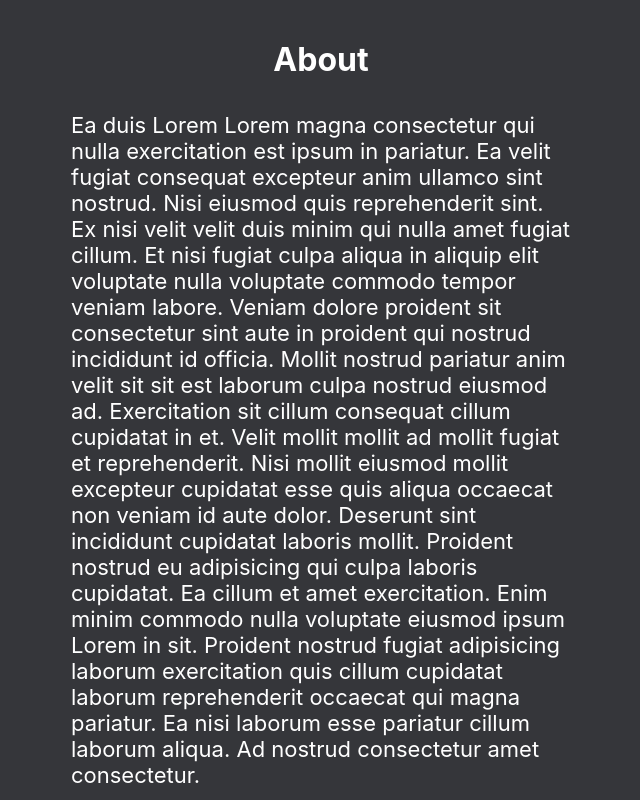
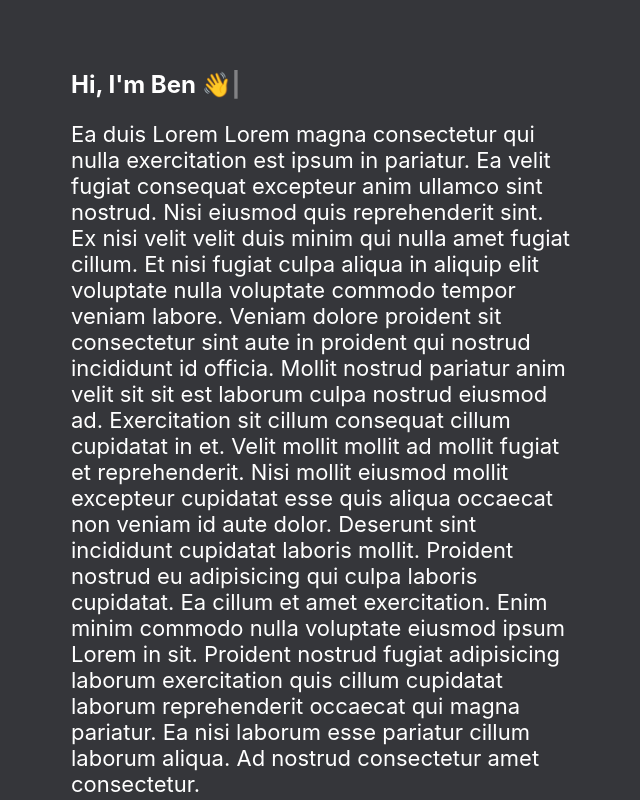
Before and after one commit to Thadman/bens-site, a React (Create React App) app: page /about in a window 1280 px wide. Shown: the whole page, without its empty margins (319-959 px from the left). Built offline with nearby package versions, Linux system fonts and the light colour scheme; what react-animations would draw is missing.

Commit message:
added typing finctionality with typed.js, need the about content

```diff
--- a/package.json
+++ b/package.json
@@ -15,7 +15,8 @@
     "react-fontawesome": "^1.7.1",
     "react-router-dom": "^5.2.0",
     "react-scripts": "3.4.3",
-    "styled-components": "^5.2.0"
+    "styled-components": "^5.2.0",
+    "typed.js": "^2.0.11"
   },
   "scripts": {
     "start": "react-scripts start",
--- a/public/index.html
+++ b/public/index.html
@@ -28,6 +28,7 @@
   </head>
   <body>
     <noscript>You need to enable JavaScript to run this app.</noscript>
+    <script src="https://cdn.jsdelivr.net/npm/typed.js@2.0.11"></script>
     <div id="root"></div>
     <!--
       This HTML file is a template.
--- a/src/About.js
+++ b/src/About.js
@@ -1,33 +1,56 @@
 import React from "react";
+import Typed from "typed.js";
 
-export default function About() {
+export default class About extends React.Component {
+  componentDidMount() {
+    const options = {
+      strings: ["Hi, I'm Ben 👋"],
+      typeSpeed: 40,
+      backSpeed: 40,
+    };
+    this.typed = new Typed(this.el, options);
+  }
+
+  componentWillUnmount() {
+    this.typed.destroy();
+  }
+  render() {
     return (
       <>
         <div className="about-main-container">
-        <h1>About</h1>
+          {/* <h1>About</h1> */}
           <div className="about-small-container">
+            <h2>
+              <span
+                ref={(el) => {
+                  this.el = el;
+                }}
+              />
+            </h2>
             <p>
               Ea duis Lorem Lorem magna consectetur qui nulla exercitation est
-            ipsum in pariatur. Ea velit fugiat consequat excepteur anim ullamco
-            sint nostrud. Nisi eiusmod quis reprehenderit sint. Ex nisi velit
-            velit duis minim qui nulla amet fugiat cillum. Et nisi fugiat culpa
-            aliqua in aliquip elit voluptate nulla voluptate commodo tempor
-            veniam labore. Veniam dolore proident sit consectetur sint aute in
-            proident qui nostrud incididunt id officia. Mollit nostrud pariatur
-            anim velit sit sit est laborum culpa nostrud eiusmod ad.
-            Exercitation sit cillum consequat cillum cupidatat in et. Velit
-            mollit mollit ad mollit fugiat et reprehenderit. Nisi mollit eiusmod
-            mollit excepteur cupidatat esse quis aliqua occaecat non veniam id
-            aute dolor. Deserunt sint incididunt cupidatat laboris mollit.
-            Proident nostrud eu adipisicing qui culpa laboris cupidatat. Ea
-            cillum et amet exercitation. Enim minim commodo nulla voluptate
-            eiusmod ipsum Lorem in sit. Proident nostrud fugiat adipisicing
-            laborum exercitation quis cillum cupidatat laborum reprehenderit
-            occaecat qui magna pariatur. Ea nisi laborum esse pariatur cillum
-            laborum aliqua. Ad nostrud consectetur amet consectetur.
+              ipsum in pariatur. Ea velit fugiat consequat excepteur anim
+              ullamco sint nostrud. Nisi eiusmod quis reprehenderit sint. Ex
+              nisi velit velit duis minim qui nulla amet fugiat cillum. Et nisi
+              fugiat culpa aliqua in aliquip elit voluptate nulla voluptate
+              commodo tempor veniam labore. Veniam dolore proident sit
+              consectetur sint aute in proident qui nostrud incididunt id
+              officia. Mollit nostrud pariatur anim velit sit sit est laborum
+              culpa nostrud eiusmod ad. Exercitation sit cillum consequat cillum
+              cupidatat in et. Velit mollit mollit ad mollit fugiat et
+              reprehenderit. Nisi mollit eiusmod mollit excepteur cupidatat esse
+              quis aliqua occaecat non veniam id aute dolor. Deserunt sint
+              incididunt cupidatat laboris mollit. Proident nostrud eu
+              adipisicing qui culpa laboris cupidatat. Ea cillum et amet
+              exercitation. Enim minim commodo nulla voluptate eiusmod ipsum
+              Lorem in sit. Proident nostrud fugiat adipisicing laborum
+              exercitation quis cillum cupidatat laborum reprehenderit occaecat
+              qui magna pariatur. Ea nisi laborum esse pariatur cillum laborum
+              aliqua. Ad nostrud consectetur amet consectetur.
             </p>
           </div>
         </div>
       </>
     );
   }
+}
--- a/src/MainPage.js
+++ b/src/MainPage.js
@@ -8,7 +8,7 @@ import { fadeInDown } from "react-animations";
 
 const FadeInAnimation = keyframes`${fadeInDown}`;
 const FadeInDiv = styled.div`
-  animation: 1 5s ${FadeInAnimation};
+  animation: 1 4s ${FadeInAnimation};
 `;
 
 export default function MainPage() {
```
Also changed, not shown: 1 other file (tests, documents, lock files or other folders). Lines whose indentation alone changed are shown as unchanged.
